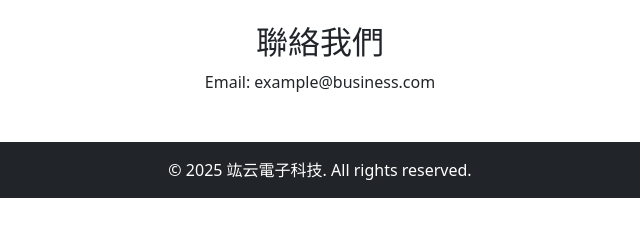
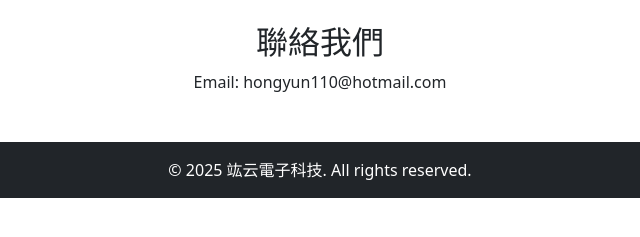
Before and after one commit to dezon776/dezon, a plain HTML site: page index.html in a window 1280 px wide. Shown: the part 361-598 px from the top of the page, 320-960 px from the left. Drawn offline with nearby package versions, Linux system fonts and the light colour scheme.

Commit message:
Update index.html

```diff
--- a/index.html
+++ b/index.html
@@ -35,7 +35,7 @@
         </section>
         <section id="contact" class="text-center mt-5">
             <h2>聯絡我們</h2>
-            <p>Email: example@business.com</p>
+            <p>Email: hongyun110@hotmail.com</p>
         </section>
     </div>
     <footer class="bg-dark text-white text-center py-3">
```
